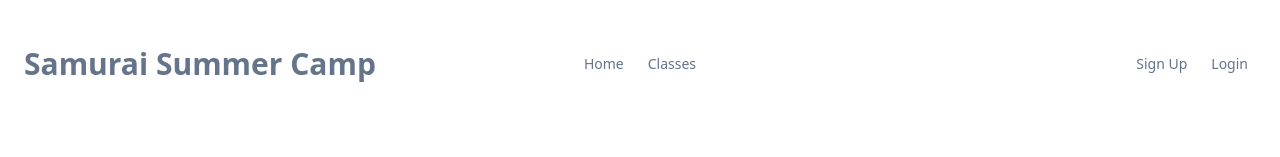
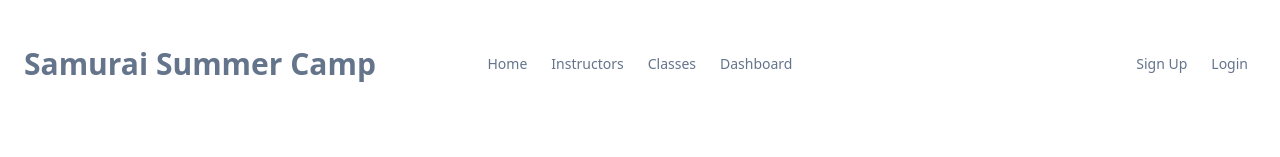
Before and after one commit to shuvrodev337/samurai-summer-camp-client, a React (Vite) app: page / in a window 1280 px wide. Shown: the top 157 px of the page. Built offline with nearby package versions, Linux system fonts and the light colour scheme; no server answers.

Commit message:
added manage Users

```diff
--- a/package.json
+++ b/package.json
@@ -10,6 +10,7 @@
     "preview": "vite preview"
   },
   "dependencies": {
+    "@tanstack/react-query": "^4.29.12",
     "axios": "^1.4.0",
     "firebase": "^9.22.1",
     "localforage": "^1.10.0",
--- a/src/main.jsx
+++ b/src/main.jsx
@@ -7,13 +7,25 @@ import {
 } from "react-router-dom";
 import router from './Routes/Routes.jsx';
 import AuthProvider from './providers/AuthProvider';
+import {
+  useQuery,
+  useMutation,
+  useQueryClient,
+  QueryClient,
+  QueryClientProvider,
+} from '@tanstack/react-query'
+
+const queryClient = new QueryClient()
+
 
 ReactDOM.createRoot(document.getElementById('root')).render(
   <React.StrictMode>
     <AuthProvider>
+    <QueryClientProvider client={queryClient}>
     <div className='max-w-screen-xl mx-auto'>
     <RouterProvider router={router} />
     </div>
+    </QueryClientProvider>
     </AuthProvider>
   </React.StrictMode>,
 )
--- /dev/null
+++ b/src/pages/Dashboard/AllUsers.jsx
@@ -0,0 +1,60 @@
+import { useQuery } from "@tanstack/react-query";
+import { FaTrash, FaUser, FaUserNinja, FaUserShield } from "react-icons/fa";
+// import axios from "axios";
+
+const AllUsers = () => {
+
+    // const [axiosSecure] = useAxiosSecure()
+    const {data:users=[],refetch} = useQuery(['users'],async()=>{
+        const res = await fetch('http://localhost:3000/users')
+        return res.json()
+
+        // const res  = await axios.get('/users')
+        // return res.data
+    })
+    console.log(users);
+    return (
+        <div className="overflow-x-auto">
+        <table className="table table-zebra">
+          {/* head */}
+          <thead>
+            <tr>
+              <th></th>
+              <th>Name</th>
+              <th>Email</th>
+              <th>Role</th>
+              <th className="text-right">Action</th>
+            </tr>
+          </thead>
+          <tbody>
+            {/* row 1 */}
+            {
+              users.map((user,index)=> <tr key={user._id}>
+                  <th>{index + 1}</th>
+                  <td>{user.name}</td>
+                  <td>{user.email}</td>
+                  <td>{user.role ==='admin'?'Admin':(user.role === 'instructor'?'Instructor':'Student')}
+
+                  {/* <button onClick={()=>makeAdmin(user)} className="btn btn-ghost text-xl"><FaUserShield></FaUserShield></button> */}
+              </td>
+              <td className="flex flex-col items-end gap-2 justify-center">
+                <button className="btn btn-xs btn-error"><FaTrash></FaTrash>Delete User</button>
+                <button className="btn btn-xs btn-success "><FaUserNinja></FaUserNinja>Make Instructor</button>
+                <button className="btn btn-xs btn-warning "><FaUserShield></FaUserShield>Make Admin</button>
+
+              </td>
+                </tr>)
+            }
+
+
+          </tbody>
+        </table>
+      </div>
+    );
+};
+
+export default AllUsers;
+
+// {user.role ==='admin' && <button  className="btn btn-ghost text-xl"><FaUserShield></FaUserShield></button> }
+//                   {user.role === 'instructor' && <button  className="btn btn-ghost text-xl"><FaUserNinja></FaUserNinja></button> }
+//                   {user.role === 'student' &&<button  className="btn btn-ghost text-xl"><FaUser></FaUser></button> }
--- a/src/pages/Dashboard/Dashboard.jsx
+++ b/src/pages/Dashboard/Dashboard.jsx
@@ -29,7 +29,7 @@ const Dashboard = () => {
                 <NavLink to={"/dashboard/adminhome"}>Admin Home</NavLink>
               </li>
               <li>
-                <NavLink to={"/dashboard/allusers"}>All Users</NavLink>
+                <NavLink to={"/dashboard/allusers"}>Manage Users</NavLink>
               </li>
             </>
           )}
--- a/src/pages/Dashboard/UserHome.jsx
+++ /dev/null
@@ -1,12 +0,0 @@
-import SectionTitle from "../../components/sectionTitle";
-
-const UserHome = () => {
-    return (
-        <div>
-            <SectionTitle sectionHeading={'User Home'}></SectionTitle>
-
-        </div>
-    );
-};
-
-export default UserHome;
--- a/src/pages/Shared/Navbar/Navbar.jsx
+++ b/src/pages/Shared/Navbar/Navbar.jsx
@@ -4,7 +4,7 @@ import Swal from "sweetalert2";
 
 const Navbar = () => {
   const { user, logOut } = useAuth();
-  const isAdmin = false
+  const isAdmin = true
   const isInstructor = false
   const isStudent = false
 
@@ -37,10 +37,11 @@ const Navbar = () => {
     <>
       <NavLink to={"/"}>Home</NavLink>
 
+      <NavLink to={"/"}>Instructors</NavLink>
       <NavLink to={"/"}>Classes</NavLink>
-      {isAdmin && <NavLink to={"/dashboard/adminhome"}>Admin Dashboard</NavLink>}
-      {isInstructor && <NavLink to={"/dashboard/instructorhome"}>Instructor Dashboard</NavLink>}
-      {isStudent && <NavLink to={"/dashboard/studenthome"}>Student Dashboard</NavLink>}
+      {isAdmin && <NavLink to={"/dashboard/adminhome"}>Dashboard</NavLink>}
+      {isInstructor && <NavLink to={"/dashboard/instructorhome"}>Dashboard</NavLink>}
+      {isStudent && <NavLink to={"/dashboard/studenthome"}>Dashboard</NavLink>}
 
     </>
   );
```
Also changed, not shown: src/Routes/Routes.jsx (+5 -6 lines), 1 other file (tests, documents, lock files or other folders).
